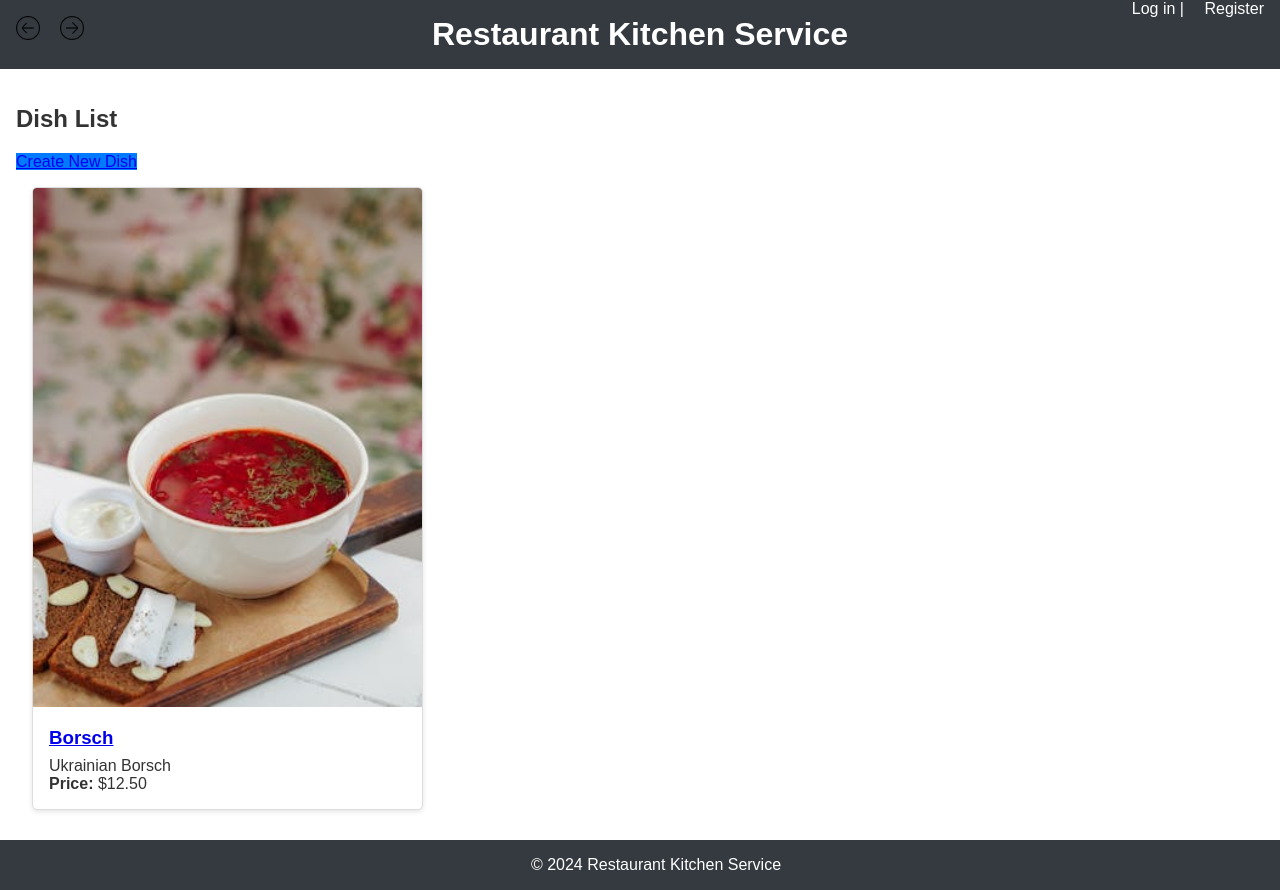
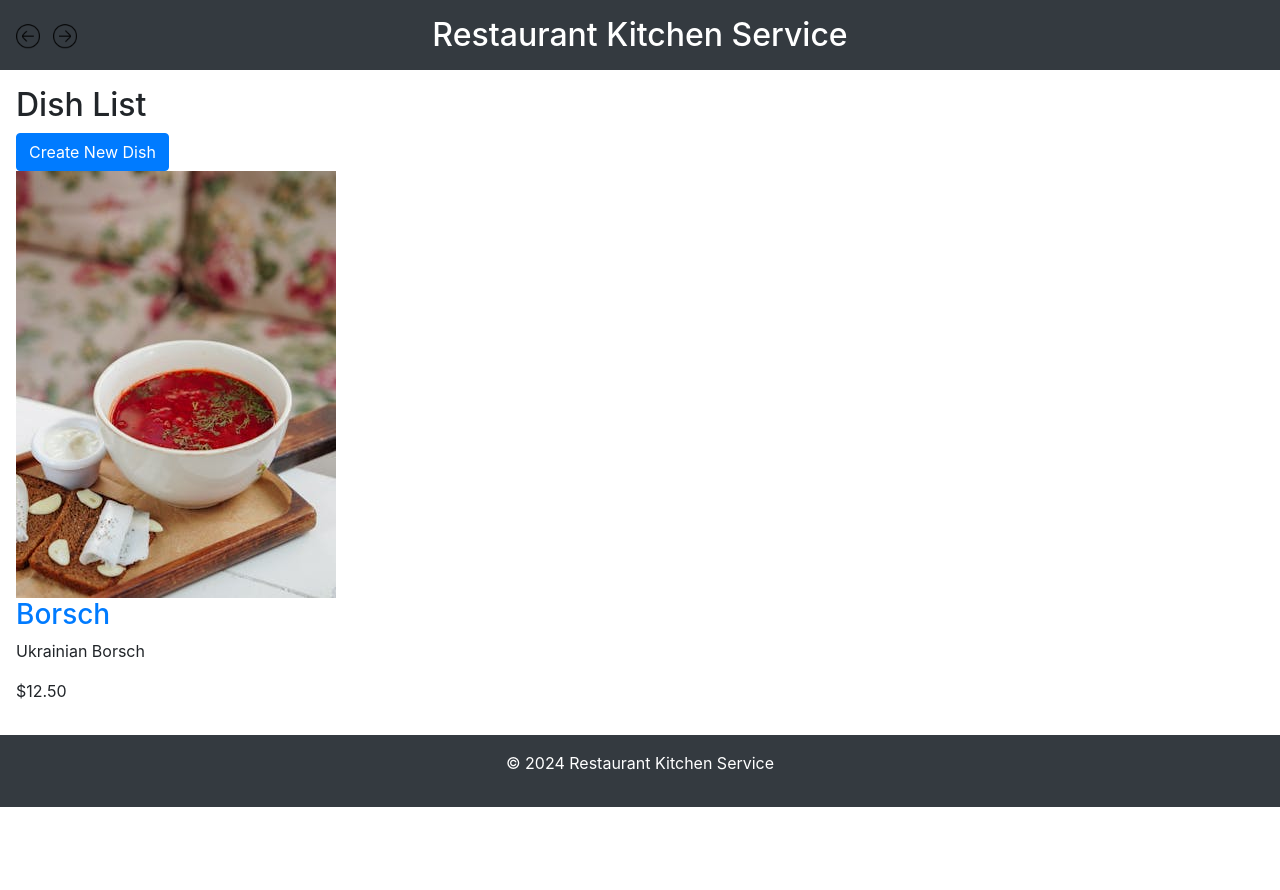
Before and after one commit to dsokolovskiy/Restaurant-Kitchen-Service, a Django app: page /kitchen/dishes/ in a window 1280 px wide. After the commit the page ends 807 px from the top, so only its background shows below. Run offline with Django 5.2, Linux system fonts and the light colour scheme; data comes from the database, SQL or seed files in the repository; some libraries are stand-ins or nearby versions.

Commit message:
fix troubles un files: styles.css, base.html, dish_list.html & home.html

```diff
--- a/static/css/styles.css
+++ b/static/css/styles.css
@@ -1,12 +1,15 @@
+/* Загальні стилі для сторінки */
 body {
     font-family: Arial, sans-serif;
     margin: 0;
+    padding: 0;
     color: #333;
-    position: relative;
-    min-height: 100vh;
-    padding: 0 0 3rem;
+    display: flex;
+    flex-direction: column;
+    min-height: 100vh; /* Висота мінімум на 100% від видимого простору */
 }
 
+/* Стилі для шапки (header) */
 header {
     background-color: #343a40;
     padding: 1rem;
@@ -20,61 +23,39 @@ header h1 {
     font-size: 2rem;
 }
 
-.nav-arrows {
+/* Стилі для навігаційних іконок */
+.nav-icons {
     position: absolute;
     left: 1rem;
-    top: 1rem;
+    top: 50%;
+    transform: translateY(-50%);
 }
 
-.nav-arrows a {
-    display: inline-block;
-    margin-right: 1rem;
+.nav-icons a img {
+    width: 24px; /* Розмір іконок */
+    height: 24px;
+    margin-right: 0.5rem;
 }
 
-.nav-arrow img {
-    width: 24px;
-    height: 24px;
+/* Основний контент */
+main {
+    padding: 1rem;
+    flex: 1; /* Займає залишок простору */
 }
 
-.auth-links {
-    position: absolute;
-    right: 1rem;
-    top: 0.025rem; /* Зменшене значення для підняття кнопки */
-}
-
-.auth-links a,
-.auth-links button {
-    color: #fff;
-    text-decoration: none;
-    background: none;
-    border: none;
-    margin-left: 1rem;
-    cursor: pointer;
-    font-size: 1rem;
-}
-
-.auth-links a:hover,
-.auth-links button:hover {
-    text-decoration: underline;
-}
-
-main {
-    padding: 1rem;
-}
-
+/* Стилі для футера (footer) */
 footer {
     background-color: #343a40;
     color: #fff;
     text-align: center;
     padding: 1rem;
-    position: absolute;
-    bottom: 0;
-    width: 100%;
+    position: relative; /* Прибираємо абсолютне позиціонування */
 }
 
+/* Стилі для головної сторінки */
 .home-header {
     background: url('/static/img/pexels-yente-van-eynde-1263034-2403392.jpg') no-repeat center center/cover;
-    height: 100vh;
+    height: calc(100vh - 3rem); /* Висота в 100% від видимого простору, враховуючи висоту хедера та футера */
     display: flex;
     flex-direction: column;
     justify-content: center;
@@ -119,6 +100,7 @@ footer {
     background-color: #28a745;
 }
 
+/* Стилі для форм */
 form {
     margin-top: 1rem;
 }
@@ -141,37 +123,3 @@ form a {
     color: #007bff;
     text-decoration: none;
 }
-
-.dish-list {
-    display: flex;
-    flex-wrap: wrap;
-    gap: 1rem;
-    padding: 1rem;
-}
-
-.dish-item {
-    border: 1px solid #ddd;
-    border-radius: 5px;
-    overflow: hidden;
-    width: calc(33.333% - 1rem);
-    background-color: #fff;
-    box-shadow: 0 2px 5px rgba(0, 0, 0, 0.1);
-}
-
-.dish-image {
-    width: 100%;
-    height: auto;
-    object-fit: cover;
-}
-
-.dish-info {
-    padding: 1rem;
-}
-
-.dish-info h3 {
-    margin: 0 0 0.5rem;
-}
-
-.dish-info p {
-    margin: 0;
-}
--- a/templates/base.html
+++ b/templates/base.html
@@ -6,36 +6,27 @@
     <meta name="viewport" content="width=device-width, initial-scale=1.0">
     <title>{% block title %}Restaurant Kitchen Service{% endblock %}</title>
     <link rel="stylesheet" href="{% static 'css/styles.css' %}">
+    <link rel="stylesheet" href="https://stackpath.bootstrapcdn.com/bootstrap/4.5.2/css/bootstrap.min.css">
 </head>
 <body>
     <header>
-        <div class="nav-arrows">
-            <a href="{% url 'kitchen:home' %}" class="nav-arrow">
+        <div class="nav-icons">
+            <a href="javascript:history.back()">
                 <img src="{% static 'img/arrow-circle-left.png' %}" alt="Back">
+
             </a>
-            <a href="{% url 'kitchen:home' %}" class="nav-arrow">
+            <a href="javascript:history.forward()">
                 <img src="{% static 'img/arrow-circle-right.png' %}" alt="Forward">
             </a>
         </div>
         <h1>Restaurant Kitchen Service</h1>
-        <div class="auth-links">
-            {% if user.is_authenticated %}
-                <form method="post" action="{% url 'kitchen:logout' %}">
-                    {% csrf_token %}
-                    <button type="submit">Log out</button>
-                </form>
-            {% else %}
-                <a href="{% url 'kitchen:login' %}">Log in</a> |
-                <a href="{% url 'kitchen:register' %}">Register</a>
-            {% endif %}
-        </div>
     </header>
     <main>
         {% block content %}
         {% endblock %}
     </main>
     <footer>
-        © 2024 Restaurant Kitchen Service
+        <p>&copy; 2024 Restaurant Kitchen Service</p>
     </footer>
 </body>
 </html>
--- a/templates/kitchen/dish_list.html
+++ b/templates/kitchen/dish_list.html
@@ -1,11 +1,14 @@
-{% extends 'base.html' %}
+{% extends "base.html" %}
 {% load static %}
 
 {% block title %}Dish List{% endblock %}
 
 {% block content %}
+    <div class="dish-list-container">
+        <div class="dish-list-header">
             <h2>Dish List</h2>
             <a href="{% url 'kitchen:dish_create' %}" class="btn btn-primary">Create New Dish</a>
+        </div>
         <div class="dish-list">
             {% for dish in dish_list %}
                 <div class="dish-item">
@@ -13,11 +16,12 @@
                     <div class="dish-info">
                         <h3><a href="{% url 'kitchen:dish_detail' dish.pk %}">{{ dish.name }}</a></h3>
                         <p>{{ dish.description }}</p>
-                    <p><strong>Price:</strong> ${{ dish.price }}</p>
+                        <p class="price">${{ dish.price }}</p>
                     </div>
                 </div>
             {% empty %}
                 <p>No dishes available.</p>
             {% endfor %}
         </div>
+    </div>
 {% endblock %}
--- a/templates/kitchen/home.html
+++ b/templates/kitchen/home.html
@@ -1,4 +1,4 @@
-{% extends "base.html" %}
+{% extends 'base.html' %}
 
 {% block title %}Home{% endblock %}
 
```
Lines whose indentation alone changed are shown as unchanged.
